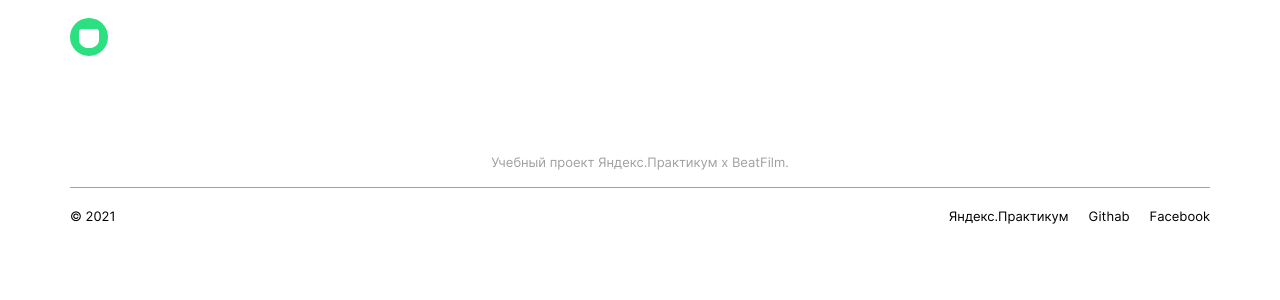
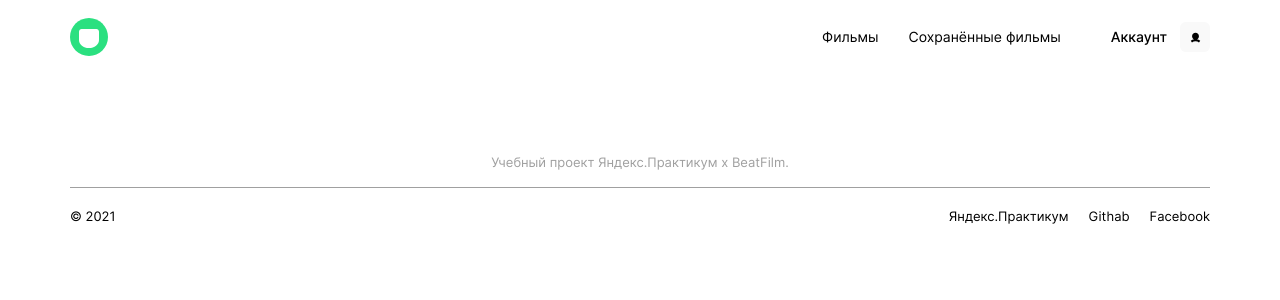
Before and after one commit to Murat29/movies-explorer-frontend, a React (Create React App) app: page /profile in a window 1280 px wide. Shown: the top 300 px of the page. Built offline with nearby package versions, Linux system fonts and the light colour scheme.

Commit message:
edit Header

```diff
--- a/src/components/Header/Header.css
+++ b/src/components/Header/Header.css
@@ -53,7 +53,13 @@
 }
 
 .header__link {
+  cursor: pointer;
+  text-decoration: none;
   color: #000000;
+}
+
+.header__link:hover {
+  opacity: 0.7;
 }
 
 .header__link_active {
--- a/src/components/Header/Header.js
+++ b/src/components/Header/Header.js
@@ -41,7 +41,7 @@ function Header(props) {
               </ApplicationLink>
             </div>
           </Route>
-          <Route path={['/movies', '/saved-movies']}>
+          <Route path={['/movies', '/saved-movies', '/profile']}>
             <img
               className="header__menu-icon"
               onClick={OpenedNav}
```
